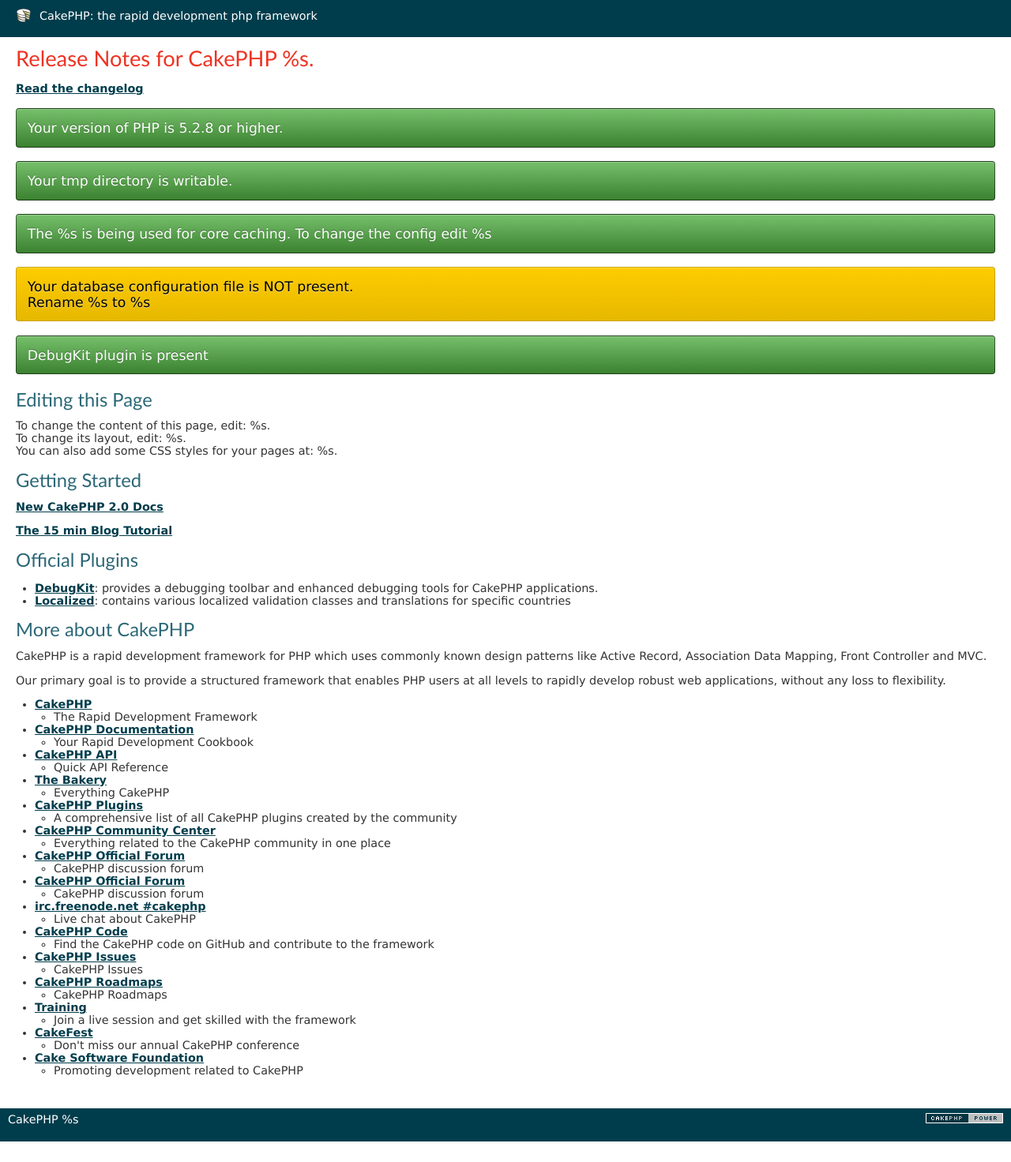
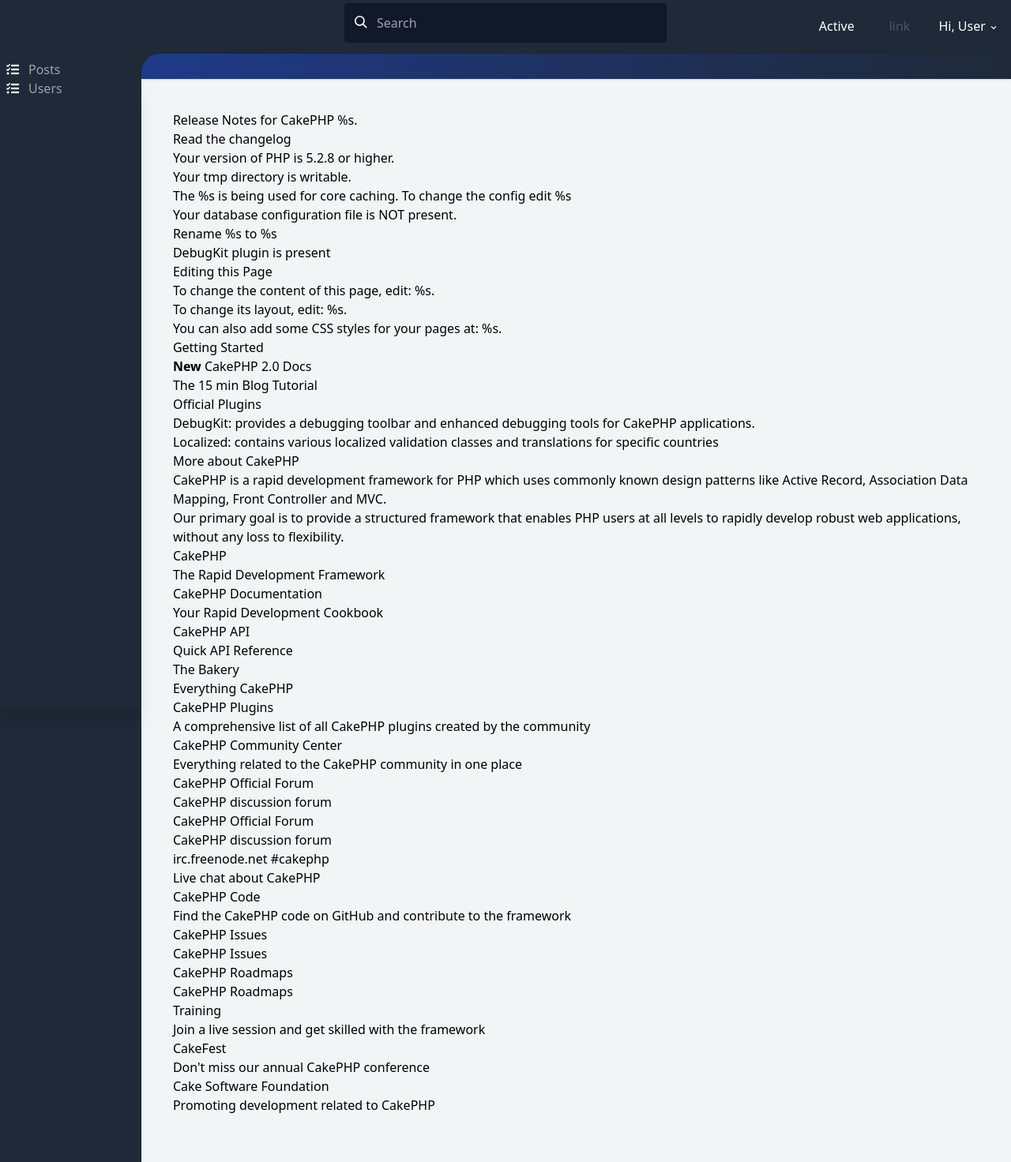
Before and after one commit to Chirag5528/cake2.10, a CakePHP app: the page made by app/View/Pages/home.ctp in a window 1280 px wide. Shown: the whole page at 79% size. Before the commit the page ends 1446 px from the top, so only its background shows below. Run offline with PHP 8.4 and a stand-in for CakePHP, Linux system fonts and the light colour scheme; the template is opened without the code that fills it, so the values that code supplies are empty; some libraries are stand-ins or nearby versions.

Commit message:
Added Some Styling

```diff
--- a/app/Config/routes.php
+++ b/app/Config/routes.php
@@ -25,7 +25,10 @@
  * its action called 'display', and we pass a param to select the view file
  * to use (in this case, /app/View/Pages/home.ctp)...
  */
-	Router::connect('/', array('controller' => 'pages', 'action' => 'display', 'home'));
+	Router::connect('/', array('controller' => 'posts', 'action' => 'index'));
+
+//	Router::connect('/posts/add', array('controller' => 'posts', 'action' => 'add'));
+//	Router::connect('/posts/edit', array('controller' => 'posts', 'action' => 'edit'));
 /**
  * ...and connect the rest of 'Pages' controller's URLs.
  */
--- /dev/null
+++ b/app/View/Elements/sidebar.ctp
@@ -0,0 +1,12 @@
+<ul class="list-reset flex flex-row md:flex-col py-0 md:py-3 px-1 md:px-2 text-center md:text-left">
+	<?php foreach( $routes as $route ) :  ?>
+		<li class="mr-3 flex-1">
+			<?= $this->Html->link(
+				$this->Html->tag('i','' , array('class' => 'fas fa-tasks pr-0 md:pr-3 text-white')) .
+				$this->Html->tag('span', $route , array('class' => 'pb-1 md:pb-0 text-xs md:text-base text-gray-600 md:text-gray-400 block md:inline-block')),
+				array( 'controller' => $route,'action' => 'index' ),
+				array('escape' => false)
+			); ?>
+		</li>
+	<?php endforeach; ?>
+</ul>
--- a/app/View/Layouts/default.ctp
+++ b/app/View/Layouts/default.ctp
@@ -17,47 +17,116 @@
 $cakeDescription = __d('cake_dev', 'CakePHP: the rapid development php framework');
 $cakeVersion = __d('cake_dev', 'CakePHP %s', Configure::version())
 ?>
+
 <!DOCTYPE html>
-<html>
+<html lang="en">
+
 <head>
-	<?php echo $this->Html->charset(); ?>
+	<?php
+		echo $this->Html->charset();
+		echo $this->Html->meta('icon');
+		echo $this->fetch('meta');
+	?>
 	<title>
 		<?php echo $cakeDescription ?>:
 		<?php echo $this->fetch('title'); ?>
 	</title>
-	<?php
-		echo $this->Html->meta('icon');
 
-		echo $this->Html->css('cake.generic');
+	<meta charset="UTF-8">
+	<meta name="viewport" content="width=device-width, initial-scale=1.0">
+	<meta http-equiv="X-UA-Compatible" content="ie=edge">
+	<meta name="author" content="Chirag Arora">
+	<meta name="description" content="A cake php project completely made for learning cakephp 2">
+	<meta name="keywords" content="Cakephp, Php, Tailwind, HTML, CSS, Javascript">
+	<link rel="stylesheet" href="https://use.fontawesome.com/releases/v5.3.1/css/all.css">
+	<link href="https://unpkg.com/tailwindcss@^2/dist/tailwind.min.css" rel="stylesheet"> <!--Replace with your tailwind.css once created-->
+</head>
 
-		echo $this->fetch('meta');
-		echo $this->fetch('css');
-		echo $this->fetch('script');
-	?>
-</head>
-<body>
-	<div id="container">
-		<div id="header">
-			<h1><?php echo $this->Html->link($cakeDescription, 'https://cakephp.org'); ?></h1>
+
+<body class="bg-gray-800 font-sans leading-normal tracking-normal mt-12">
+
+<!--Nav-->
+<nav class="bg-gray-800 pt-2 md:pt-1 pb-1 px-1 mt-0 h-auto fixed w-full z-20 top-0">
+
+	<div class="flex flex-wrap items-center">
+		<div class="flex flex-shrink md:w-1/3 justify-center md:justify-start text-white">
+			<a href="#">
+				<span class="text-xl pl-2"><i class="em em-grinning"></i></span>
+			</a>
 		</div>
-		<div id="content">
 
+		<div class="flex flex-1 md:w-1/3 justify-center md:justify-start text-white px-2">
+                <span class="relative w-full">
+                    <input type="search" placeholder="Search" class="w-full bg-gray-900 text-white transition border border-transparent focus:outline-none focus:border-gray-400 rounded py-3 px-2 pl-10 appearance-none leading-normal">
+                    <div class="absolute search-icon" style="top: 1rem; left: .8rem;">
+                        <svg class="fill-current pointer-events-none text-white w-4 h-4" xmlns="http://www.w3.org/2000/svg" viewBox="0 0 20 20">
+                            <path d="M12.9 14.32a8 8 0 1 1 1.41-1.41l5.35 5.33-1.42 1.42-5.33-5.34zM8 14A6 6 0 1 0 8 2a6 6 0 0 0 0 12z"></path>
+                        </svg>
+                    </div>
+                </span>
+		</div>
+
+		<div class="flex w-full pt-2 content-center justify-between md:w-1/3 md:justify-end">
+			<ul class="list-reset flex justify-between flex-1 md:flex-none items-center">
+				<li class="flex-1 md:flex-none md:mr-3">
+					<a class="inline-block py-2 px-4 text-white no-underline" href="#">Active</a>
+				</li>
+				<li class="flex-1 md:flex-none md:mr-3">
+					<a class="inline-block text-gray-600 no-underline hover:text-gray-200 hover:text-underline py-2 px-4" href="#">link</a>
+				</li>
+				<li class="flex-1 md:flex-none md:mr-3">
+					<div class="relative inline-block">
+						<button onclick="toggleDD('myDropdown')" class="drop-button text-white focus:outline-none"> <span class="pr-2"><i class="em em-robot_face"></i></span> Hi, User <svg class="h-3 fill-current inline" xmlns="http://www.w3.org/2000/svg" viewBox="0 0 20 20">
+								<path d="M9.293 12.95l.707.707L15.657 8l-1.414-1.414L10 10.828 5.757 6.586 4.343 8z" /></svg></button>
+						<div id="myDropdown" class="dropdownlist absolute bg-gray-800 text-white right-0 mt-3 p-3 overflow-auto z-30 invisible">
+							<input type="text" class="drop-search p-2 text-gray-600" placeholder="Search.." id="myInput" onkeyup="filterDD('myDropdown','myInput')">
+							<a href="#" class="p-2 hover:bg-gray-800 text-white text-sm no-underline hover:no-underline block"><i class="fa fa-user fa-fw"></i> Profile</a>
+							<a href="#" class="p-2 hover:bg-gray-800 text-white text-sm no-underline hover:no-underline block"><i class="fa fa-cog fa-fw"></i> Settings</a>
+							<div class="border border-gray-800"></div>
+							<a href="#" class="p-2 hover:bg-gray-800 text-white text-sm no-underline hover:no-underline block"><i class="fas fa-sign-out-alt fa-fw"></i> Log Out</a>
+						</div>
+					</div>
+				</li>
+			</ul>
+		</div>
+	</div>
+</nav>
+
+
+<div class="flex flex-col md:flex-row mt-8">
+
+	<div class="bg-gray-800 shadow-xl h-16 fixed bottom-0 mt-12 md:relative md:h-screen z-10 w-full md:w-52">
+
+		<div class="md:mt-12 md:w-48 md:fixed md:left-0 md:top-4 content-center md:content-start text-left justify-between">
+			<div class="title text-2xl text-white px-2"><?php echo $this->fetch('title'); ?></div>
+			<?= $this->element('sidebar', array(
+					"routes" => array('Posts','Users')),
+					array('cache' => true)); ?>
+		</div>
+
+
+	</div>
+
+	<div class="main-content w-full bg-gray-100 mt-12 md:mt-2 pb-24 md:pb-5">
+
+		<div class="bg-gray-800 pt-3">
+			<div class="rounded-tl-3xl bg-gradient-to-r from-blue-900 to-gray-800 p-4 shadow text-2xl text-white">
+				<h3 class="font-bold pl-2"><?php echo $this->fetch('title'); ?></h3>
+			</div>
+		</div>
+
+		<div class="content p-10 w-full">
 			<?php echo $this->Flash->render(); ?>
 
 			<?php echo $this->fetch('content'); ?>
 		</div>
-		<div id="footer">
-			<?php echo $this->Html->link(
-					$this->Html->image('cake.power.gif', array('alt' => $cakeDescription, 'border' => '0')),
-					'https://cakephp.org/',
-					array('target' => '_blank', 'escape' => false, 'id' => 'cake-powered')
-				);
-			?>
-			<p>
-				<?php echo $cakeVersion; ?>
-			</p>
-		</div>
 	</div>
+</div>
+
+</body>
+
+</html>
+
+
 	<?php echo $this->element('sql_dump'); ?>
-</body>
-</html>
+	<?= $this->fetch('script');?>
```
Also changed, not shown: app/Controller/PostsController.php (+36 -0 lines), app/View/Posts/edit.ctp (renamed from lib/Cake/Config/config.php, +13 -20 lines), app/View/Posts/index.ctp (+28 -9 lines).
